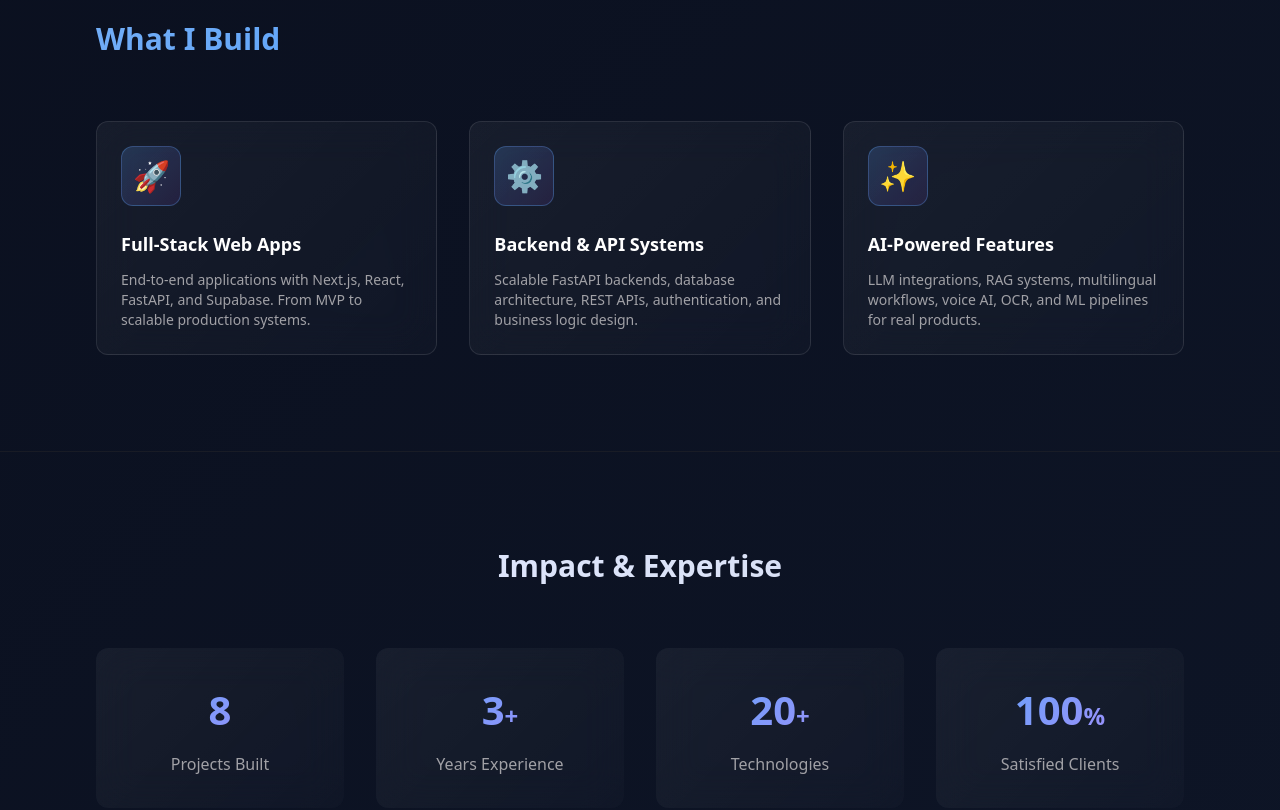
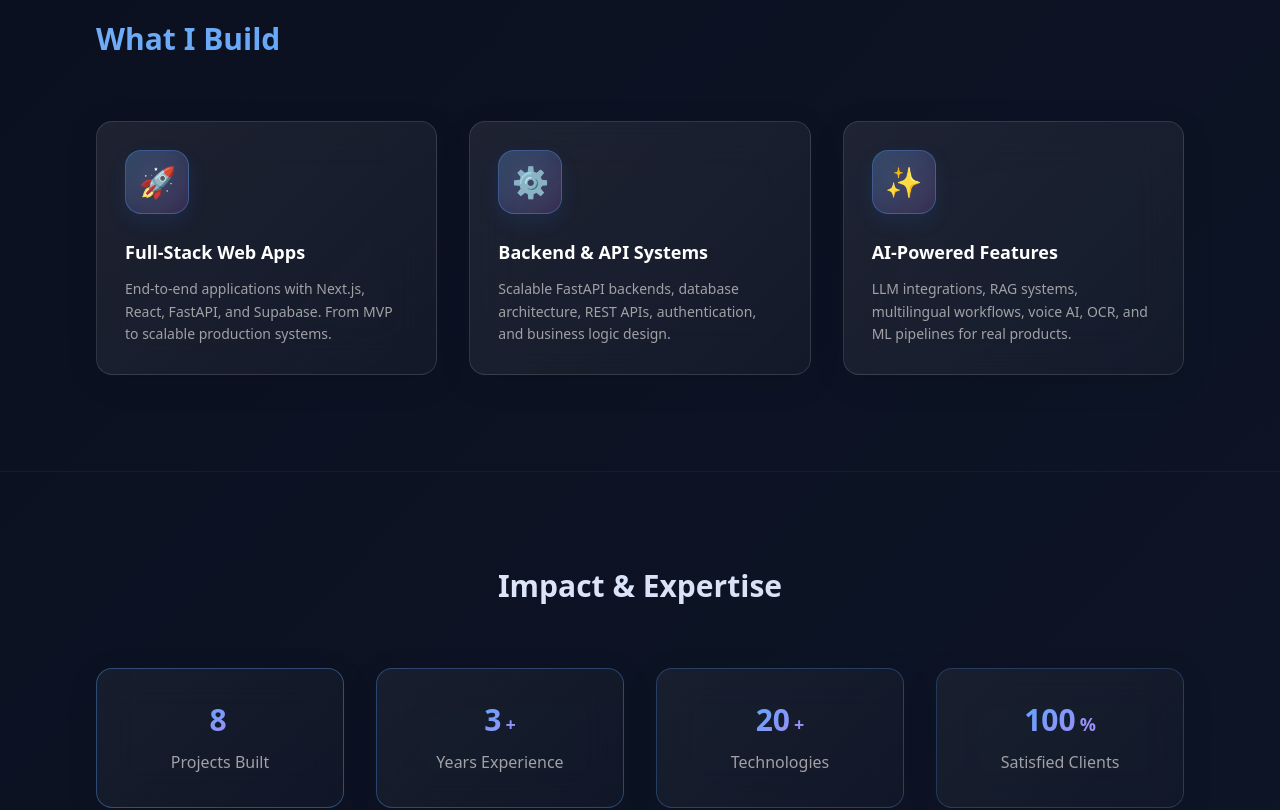
Before and after one commit to mamcbt-ai/portfolio, a Next.js app: page / in a window 1280 px wide. Shown: the part 720-1530 px from the top of the page. Built offline with nearby package versions, Linux system fonts and the light colour scheme.

Commit message:
🎨 Professional Card Design: Inspired by reference, enhanced glass morphism, icon styling, improved shadows

```diff
--- a/app/components/StatsSection.tsx
+++ b/app/components/StatsSection.tsx
@@ -41,18 +41,20 @@ export default function StatsSection() {
           <h2 className="heading-md">Impact & Expertise</h2>
         </div>
 
-        <div className="grid gap-8 md:grid-cols-4">
+        <div className="grid gap-8 md:grid-cols-4 sm:grid-cols-2">
           {stats.map((stat, i) => (
             <div
               key={i}
-              className="animated-border rounded-xl p-8 text-center hover:scale-105 transition-transform duration-300"
-              style={{ animationDelay: `${i * 0.5}s` }}
+              className="card animated-border text-center group hover:scale-105 transition-transform duration-300 flex flex-col items-center justify-center"
+              style={{ animationDelay: `${i * 0.1}s`, minHeight: '140px' }}
             >
-              <div className="stat-number mb-3">
+              <div className="stat-number mb-3 text-3xl font-bold">
                 {stat.value}
-                <span className="text-2xl">{stat.suffix}</span>
+                <span className="text-lg ml-1">{stat.suffix}</span>
               </div>
-              <p className="text-zinc-400 font-medium">{stat.label}</p>
+              <p className="text-zinc-400 font-medium group-hover:text-zinc-300 transition-colors">
+                {stat.label}
+              </p>
             </div>
           ))}
         </div>
--- a/app/components/TechStackShowcase.tsx
+++ b/app/components/TechStackShowcase.tsx
@@ -52,21 +52,29 @@ export default function TechStackShowcase() {
           ))}
         </div>
 
-        {/* Quick Facts */}
-        <div className="mt-20 grid gap-6 md:grid-cols-3">
+        {/* Quick Facts - Professional cards */}
+        <div className="mt-20 grid gap-8 md:grid-cols-3">
           {[
-            { emoji: '⚡', text: 'Optimized for performance', desc: '90+ PageSpeed scores' },
-            { emoji: '🔒', text: 'Security-first approach', desc: 'Best practices always' },
-            { emoji: '📱', text: 'Mobile-first design', desc: 'Works on all devices' },
+            { emoji: '⚡', text: 'Optimized Performance', desc: '90+ PageSpeed scores' },
+            { emoji: '🔒', text: 'Security-First', desc: 'Best practices always' },
+            { emoji: '📱', text: 'Mobile-Ready', desc: 'Works on all devices' },
           ].map((fact, i) => (
             <div
               key={i}
-              className="card text-center"
+              className="card group flex flex-col items-center text-center hover:shadow-xl"
               style={{ animationDelay: `${i * 0.15}s` }}
             >
-              <div className="text-4xl mb-3">{fact.emoji}</div>
-              <h4 className="font-bold text-white mb-2">{fact.text}</h4>
-              <p className="text-sm text-zinc-400">{fact.desc}</p>
+              <div className="icon-wrapper mb-6 group-hover:mb-8 transition-all">
+                <span className="text-2xl group-hover:scale-110 transition-transform duration-300 inline-block">
+                  {fact.emoji}
+                </span>
+              </div>
+              <h4 className="font-bold text-white mb-2 group-hover:text-blue-300 transition-colors">
+                {fact.text}
+              </h4>
+              <p className="text-sm text-zinc-400 group-hover:text-zinc-300 transition-colors">
+                {fact.desc}
+              </p>
             </div>
           ))}
         </div>
--- a/app/globals.css
+++ b/app/globals.css
@@ -233,37 +233,55 @@
     @apply text-zinc-400;
   }
 
-  /* Enhanced glass morphism cards */
+  /* Enhanced glass morphism cards - Professional style */
   .card {
-    @apply rounded-xl border p-6 transition duration-500;
-    border: 1px solid rgba(255, 255, 255, 0.1);
-    background: linear-gradient(135deg, rgba(255, 255, 255, 0.05) 0%, rgba(255, 255, 255, 0.02) 100%);
-    backdrop-filter: blur(20px);
+    @apply rounded-2xl border p-7 transition-all duration-500;
+    border: 1.5px solid rgba(255, 255, 255, 0.12);
+    background: linear-gradient(135deg, rgba(255, 255, 255, 0.08) 0%, rgba(255, 255, 255, 0.03) 100%);
+    backdrop-filter: blur(25px);
+    -webkit-backdrop-filter: blur(25px);
     animation: fadeInUp 0.6s ease-out;
     position: relative;
     overflow: hidden;
+    box-shadow: 0 8px 32px rgba(0, 0, 0, 0.1);
   }
 
   .card::before {
+    content: '';
+    position: absolute;
+    top: -1px;
+    left: 0;
+    right: 0;
+    height: 1px;
+    background: linear-gradient(90deg, transparent, rgba(96, 165, 250, 0.3), transparent);
+    opacity: 0;
+    transition: opacity 0.5s ease;
+  }
+
+  .card:hover::before {
+    opacity: 1;
+  }
+
+  .card::after {
     content: '';
     position: absolute;
     top: 0;
     left: -100%;
     width: 100%;
     height: 100%;
-    background: linear-gradient(90deg, transparent, rgba(96, 165, 250, 0.1), transparent);
-    transition: left 0.5s ease;
+    background: linear-gradient(90deg, transparent, rgba(96, 165, 250, 0.12), transparent);
+    transition: left 0.6s ease;
   }
 
-  .card:hover::before {
+  .card:hover::after {
     left: 100%;
   }
 
   .card:hover {
-    border-color: rgba(96, 165, 250, 0.8);
-    background: linear-gradient(135deg, rgba(96, 165, 250, 0.2) 0%, rgba(96, 165, 250, 0.08) 100%);
-    transform: translateY(-12px) scale(1.02);
-    box-shadow: 0 30px 60px rgba(59, 130, 246, 0.3);
+    border-color: rgba(96, 165, 250, 0.5);
+    background: linear-gradient(135deg, rgba(96, 165, 250, 0.15) 0%, rgba(96, 165, 250, 0.05) 100%);
+    transform: translateY(-10px);
+    box-shadow: 0 24px 48px rgba(59, 130, 246, 0.25);
   }
 
   /* Modern badge styles */
@@ -376,23 +394,38 @@
     box-shadow: 0 40px 80px rgba(59, 130, 246, 0.25);
   }
 
-  /* Icon wrapper */
+  /* Icon wrapper - Professional card style */
   .icon-wrapper {
     display: inline-flex;
     align-items: center;
     justify-content: center;
-    width: 60px;
-    height: 60px;
-    border-radius: 12px;
-    background: linear-gradient(135deg, rgba(96, 165, 250, 0.2) 0%, rgba(168, 85, 247, 0.1) 100%);
-    border: 1px solid rgba(96, 165, 250, 0.3);
-    transition: all 0.3s ease;
+    width: 64px;
+    height: 64px;
+    border-radius: 16px;
+    background: linear-gradient(135deg, rgba(96, 165, 250, 0.25) 0%, rgba(168, 85, 247, 0.15) 100%);
+    border: 1.5px solid rgba(96, 165, 250, 0.35);
+    transition: all 0.4s cubic-bezier(0.34, 1.56, 0.64, 1);
+    position: relative;
+    overflow: hidden;
+    box-shadow: 0 8px 20px rgba(59, 130, 246, 0.1);
+  }
+
+  .icon-wrapper::before {
+    content: '';
+    position: absolute;
+    top: -50%;
+    left: -50%;
+    width: 200%;
+    height: 200%;
+    background: radial-gradient(circle, rgba(255, 255, 255, 0.1) 0%, transparent 70%);
+    animation: pulse-glow 2s ease-in-out infinite;
   }
 
   .icon-wrapper:hover {
-    transform: scale(1.2) rotate(5deg);
-    background: linear-gradient(135deg, rgba(96, 165, 250, 0.3) 0%, rgba(168, 85, 247, 0.2) 100%);
-    box-shadow: 0 10px 30px rgba(59, 130, 246, 0.2);
+    transform: scale(1.15) translateY(-4px);
+    background: linear-gradient(135deg, rgba(96, 165, 250, 0.35) 0%, rgba(168, 85, 247, 0.25) 100%);
+    box-shadow: 0 16px 40px rgba(59, 130, 246, 0.3);
+    border-color: rgba(96, 165, 250, 0.6);
   }
 
   /* Stats counter */
--- a/app/page.tsx
+++ b/app/page.tsx
@@ -69,14 +69,20 @@ export default function Home() {
                   "LLM integrations, RAG systems, multilingual workflows, voice AI, OCR, and ML pipelines for real products.",
               },
             ].map((service, i) => (
-              <div key={i} className="card group" style={{animationDelay: `${i * 0.1}s`}}>
-                <div className="icon-wrapper mb-6">
-                  <span className="text-3xl">{service.icon}</span>
+              <div
+                key={i}
+                className="card group flex flex-col h-full"
+                style={{animationDelay: `${i * 0.1}s`}}
+              >
+                <div className="icon-wrapper mb-6 group-hover:mb-8 transition-all">
+                  <span className="text-3xl group-hover:scale-110 transition-transform duration-300 inline-block">
+                    {service.icon}
+                  </span>
                 </div>
-                <h3 className="mb-3 font-bold text-white text-lg">
+                <h3 className="mb-3 font-bold text-white text-lg group-hover:text-blue-300 transition-colors">
                   {service.title}
                 </h3>
-                <p className="text-sm text-zinc-400 group-hover:text-zinc-300 transition-colors">
+                <p className="text-sm text-zinc-400 group-hover:text-zinc-200 transition-colors flex-grow leading-relaxed">
                   {service.description}
                 </p>
               </div>
--- a/app/projects/page.tsx
+++ b/app/projects/page.tsx
@@ -54,23 +54,23 @@ export default function ProjectsPage() {
                     >
                       {/* Featured Badge */}
                       {project.featured && (
-                        <div className="mb-4">
-                          <span className="inline-block px-3 py-1 text-xs font-bold text-amber-300 bg-gradient-to-r from-amber-500/20 to-orange-500/10 border border-amber-500/30 rounded-full">
+                        <div className="mb-5">
+                          <span className="inline-block px-3 py-1.5 text-xs font-bold text-amber-300 bg-gradient-to-r from-amber-500/25 to-orange-500/15 border border-amber-500/40 rounded-lg">
                             ⭐ Featured
                           </span>
                         </div>
                       )}
 
                       {/* Title & Tagline */}
-                      <h3 className="mb-3 text-xl font-bold text-white group-hover:text-blue-300 transition-colors duration-300">
+                      <h3 className="mb-3 text-lg font-bold text-white group-hover:text-blue-300 transition-colors duration-300">
                         {project.title}
                       </h3>
-                      <p className="mb-4 text-base font-medium text-zinc-300">
+                      <p className="mb-4 text-sm font-medium text-zinc-300 group-hover:text-zinc-200 transition-colors">
                         {project.tagline}
                       </p>
 
                       {/* Description */}
-                      <p className="mb-6 text-sm text-zinc-400 flex-grow">
+                      <p className="mb-6 text-sm text-zinc-400 group-hover:text-zinc-300 flex-grow leading-relaxed transition-colors">
                         {project.description}
                       </p>
 
@@ -79,7 +79,7 @@ export default function ProjectsPage() {
                         <ul className="mb-6 space-y-2 text-xs text-zinc-300">
                           {project.highlights.slice(0, 3).map((highlight, i) => (
                             <li key={i} className="flex gap-2">
-                              <span className="text-blue-400 font-bold mt-0.5">✓</span>
+                              <span className="text-blue-400 font-bold mt-0.5 group-hover:text-purple-400 transition-colors">✓</span>
                               <span>{highlight}</span>
                             </li>
                           ))}
@@ -98,28 +98,28 @@ export default function ProjectsPage() {
                         ))}
                         {project.stack.length > 4 && (
                           <span className="badge text-xs">
-                            +{project.stack.length - 4} more
+                            +{project.stack.length - 4}
                           </span>
                         )}
                       </div>
 
                       {/* Links */}
-                      <div className="flex flex-wrap gap-3 pt-4 border-t border-zinc-700/50 mt-auto">
+                      <div className="flex flex-wrap gap-3 pt-5 border-t border-zinc-700/40 mt-auto">
                         {project.liveUrl && (
                           <a
                             href={project.liveUrl}
                             target="_blank"
                             rel="noopener noreferrer"
-                            className="text-xs btn-secondary py-2 px-4 flex-1"
+                            className="text-xs btn-secondary py-2 px-4 flex-1 text-center"
                           >
-                            🚀 Live App
+                            🚀 Live
                           </a>
                         )}
                         <Link
                           href={`/#featured-projects`}
-                          className="text-xs btn-secondary py-2 px-4 flex-1"
+                          className="text-xs btn-secondary py-2 px-4 flex-1 text-center"
                         >
-                          👁️ View Details
+                          👁️ Details
                         </Link>
                       </div>
                     </div>
```
